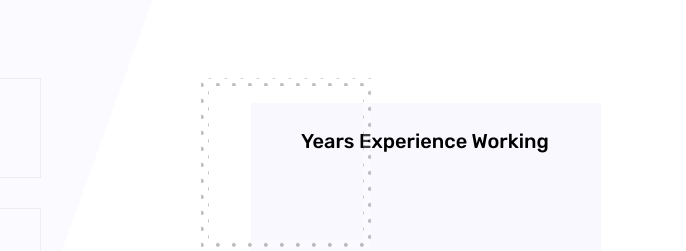
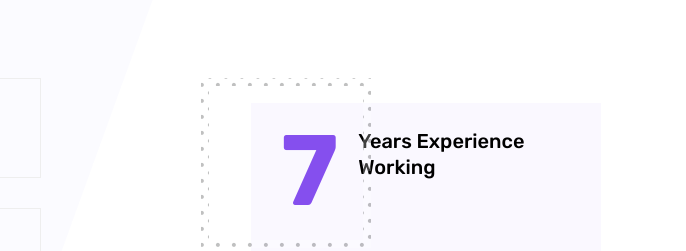
Before and after one commit to rahulmonjohns/portfolio, a plain HTML site: page index.html in a window 1280 px wide. Shown: the part 1360-1611 px from the top of the page, 594-1280 px from the left. Drawn offline with Linux system fonts and the light colour scheme; some packages are replaced by stand-ins of ours; files whose address does not match are found by name.

Commit message:
Update index.html

```diff
--- a/index.html
+++ b/index.html
@@ -215,18 +215,20 @@
 	<span class="lage" id="exp-big"></span>
 
 <script>
+  (function() {
     const joinDate = new Date('2018-02-01');
     const today = new Date();
 
     let years = today.getFullYear() - joinDate.getFullYear();
-  const m = today.getMonth() - joinDate.getMonth();
+    const monthDiff = today.getMonth() - joinDate.getMonth();
 
-  // Adjust if the current month/day is before the join month/day
-  if (m < 0 || (m === 0 && today.getDate() < joinDate.getDate())) {
+    // Adjust year count if today is before the join date's month/day
+    if (monthDiff < 0 || (monthDiff === 0 && today.getDate() < joinDate.getDate())) {
       years--;
     }
 
     document.getElementById("exp-big").textContent = years;
+  })();
 </script>
 							<span class="smll">Years Experience Working</span>
 						</div>
```
Lines whose indentation alone changed are shown as unchanged.
